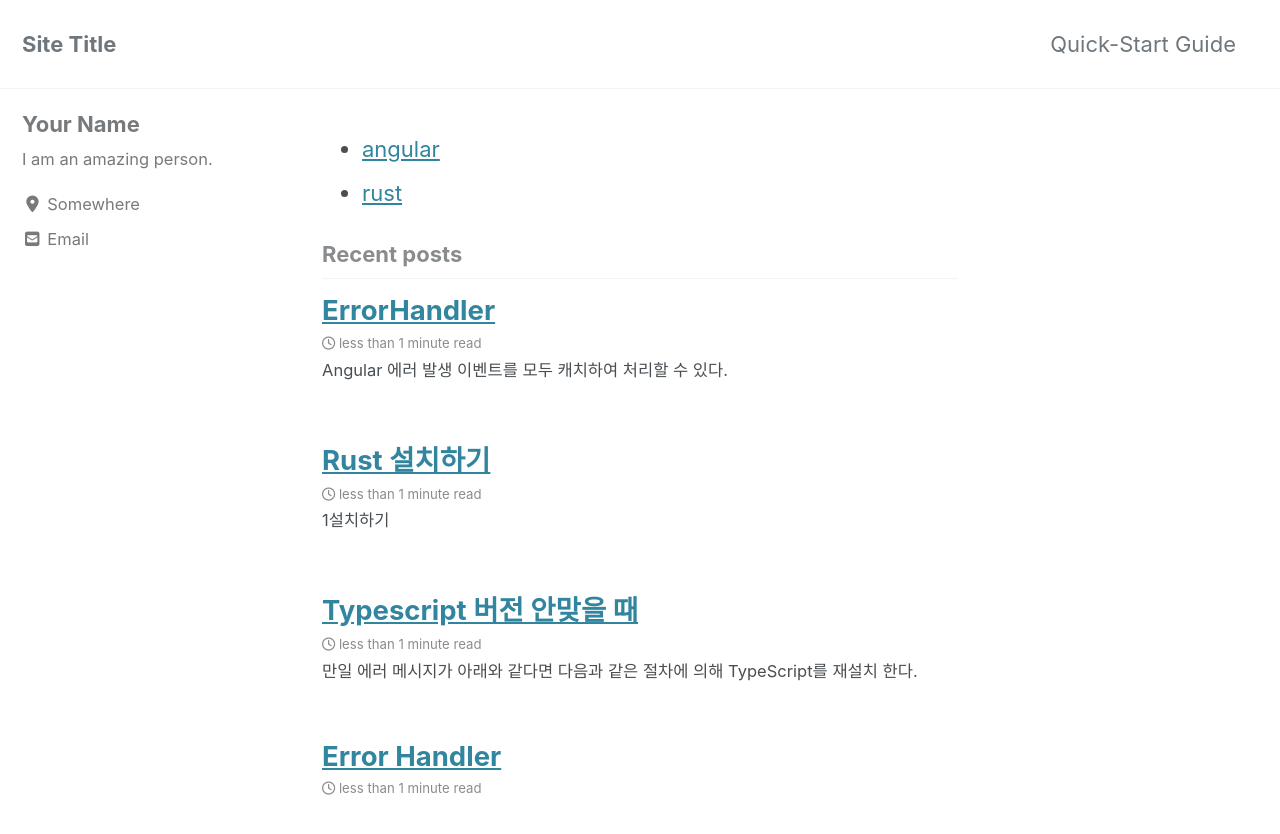
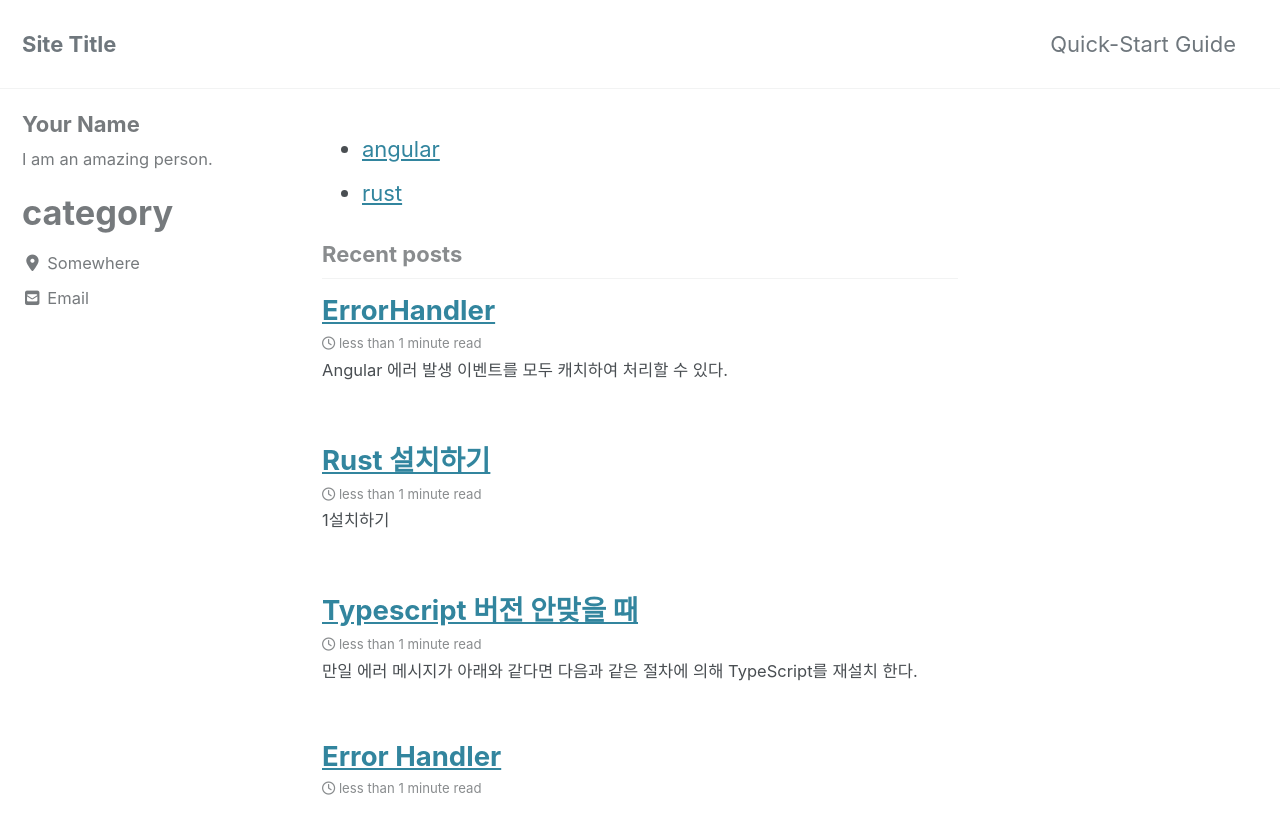
Before and after one commit to ksrae/ksrae.github.io, a Jekyll site: the page built from index.html, in a window 1280 px wide and 900 px high. Shown: the top 834 px of the window. Built offline with Jekyll 4.4.1, drawn with Linux system fonts in a browser that asks for light colours; cached includes are drawn as plain includes; nearby versions of some CDN libraries; the list of posts is cut into pages by our own code.

Commit message:
category 넣을 위치

```diff
--- a/_includes/author-profile.html
+++ b/_includes/author-profile.html
@@ -38,7 +38,7 @@
       </p>
     {% endif %}
   </div>
-
+  <h1>category</h1>
   <div class="author__urls-wrapper">
     <button class="btn btn--inverse">{{ site.data.ui-text[site.locale].follow_label | remove: ":" | default: "Follow" }}</button>
     <ul class="author__urls social-icons">
```
